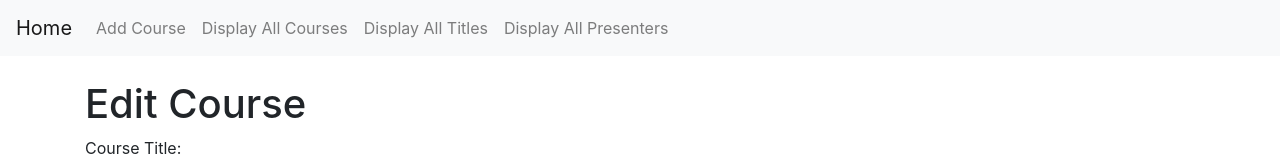
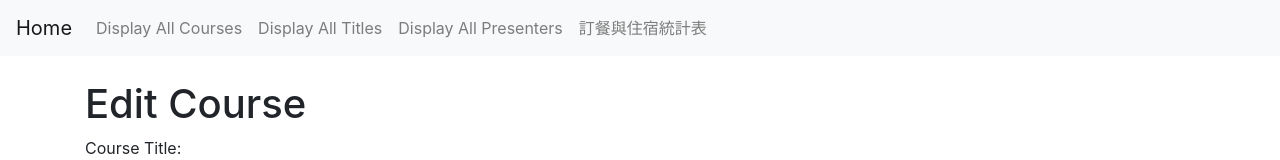
Before and after one commit to yentunglin29/Training-Schedule, a website: page pages/edit-course.html in a window 1280 px wide. Shown: the top 160 px of the page. Drawn offline with nearby package versions, Linux system fonts and the light colour scheme.

Commit message:
Update menu bar

```diff
--- a/pages/edit-course.html
+++ b/pages/edit-course.html
@@ -16,9 +16,6 @@
     <div class="collapse navbar-collapse" id="navbarNav">
       <ul class="navbar-nav">
         <li class="nav-item">
-          <a class="nav-link" href="/pages/add-course.html">Add Course</a>
-        </li>
-        <li class="nav-item">
           <a class="nav-link" href="/pages/all-courses.html">Display All Courses</a>
         </li>
         <li class="nav-item">
@@ -26,6 +23,9 @@
         </li>
         <li class="nav-item">
           <a class="nav-link" href="/pages/all-presenters.html">Display All Presenters</a>
+        </li>
+        <li class="nav-item">
+          <a class="nav-link" href="/pages/table.html">訂餐與住宿統計表</a>
         </li>
       </ul>
     </div>
```
Also changed, not shown: pages/add-course.html (+3 -6 lines), pages/add-presenter.html (+3 -6 lines), pages/add-title.html (+3 -6 lines), pages/all-courses.html (+3 -0 lines), pages/all-presenters.html (+3 -6 lines), pages/all-titles.html (+3 -6 lines), pages/edit-presenter.html (+3 -6 lines), pages/edit-title.html (+3 -6 lines), pages/main.html (+3 -0 lines), pages/table.html (+1 -1 lines).
